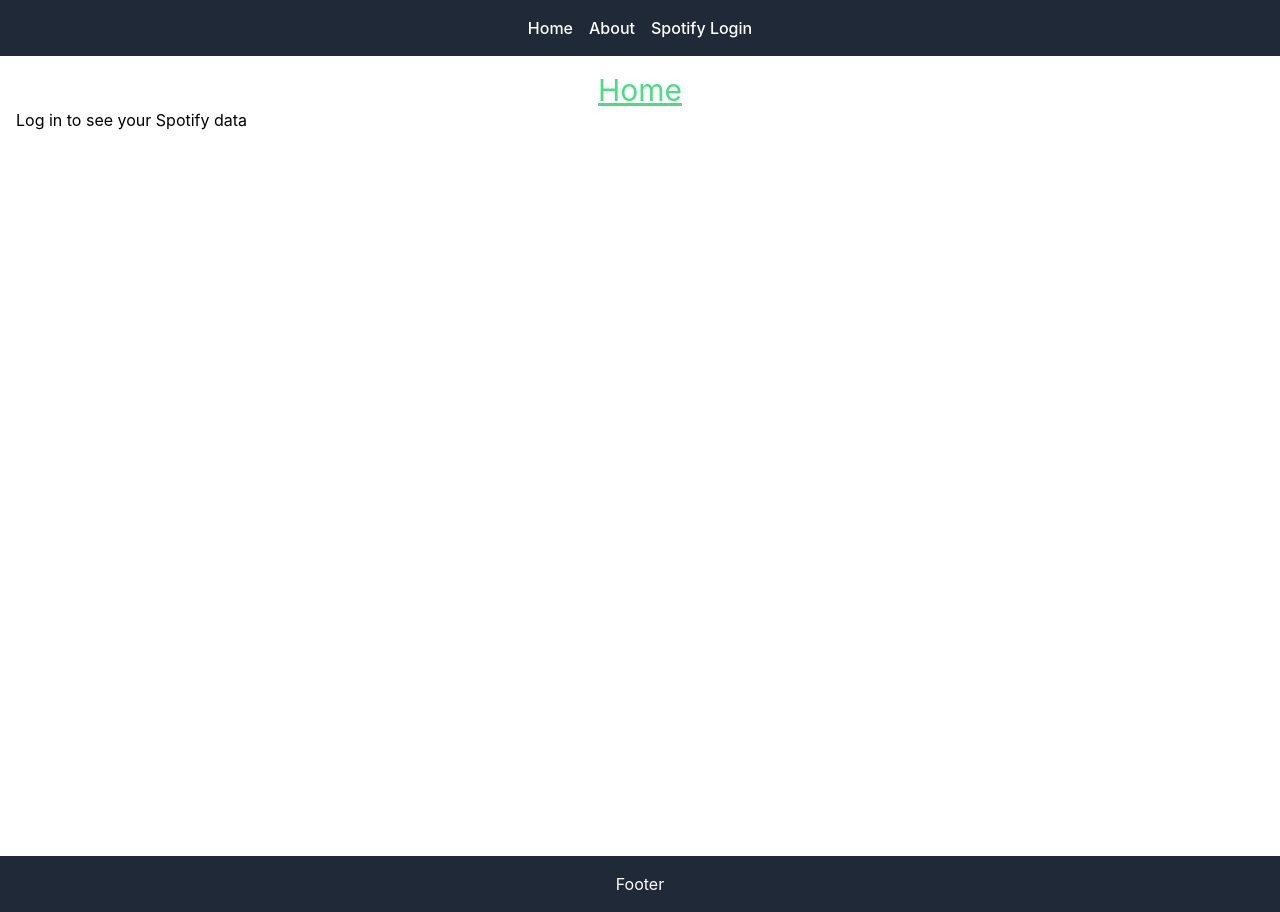
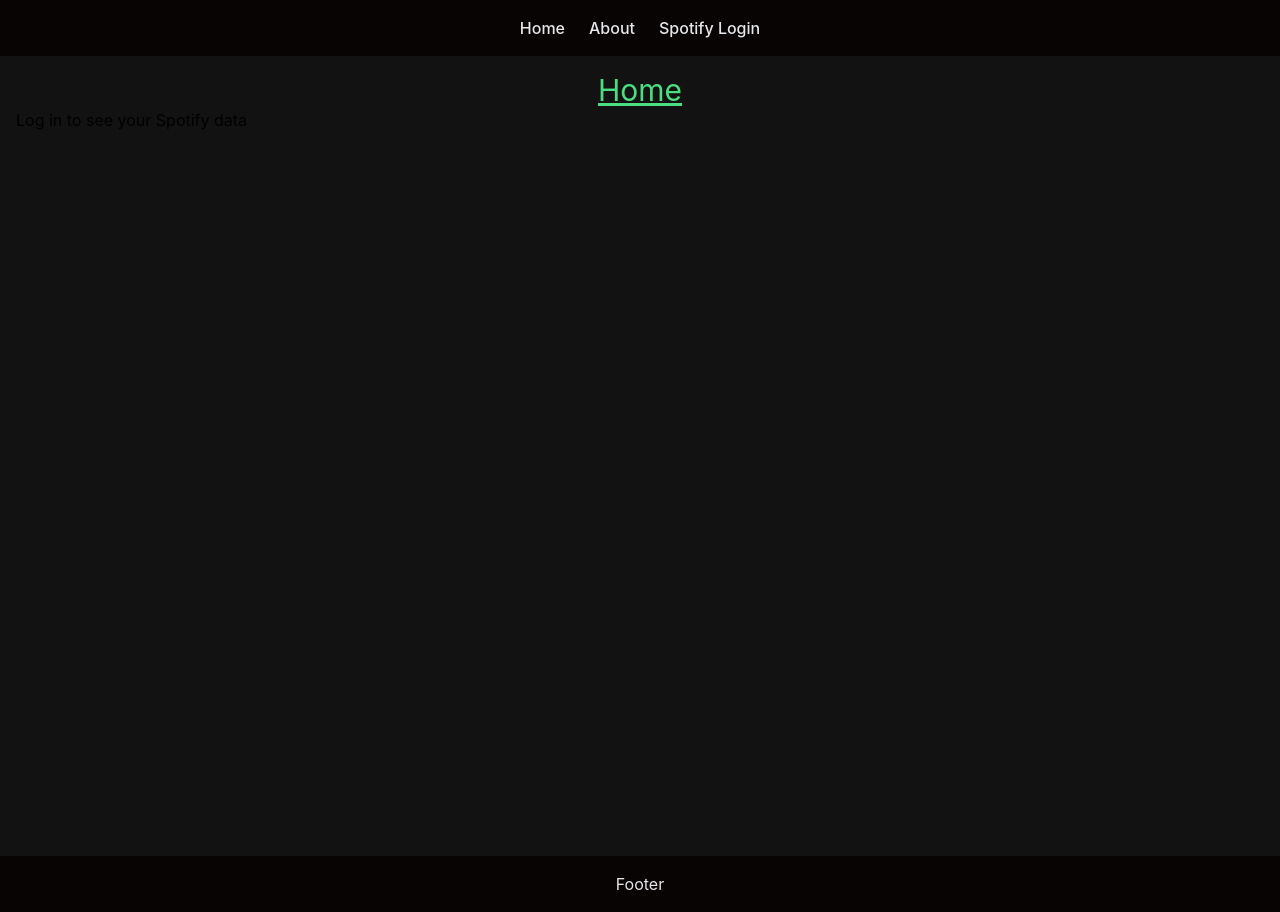
Before and after one commit to homerduc/Tests-React-Spotify-API, a React (Create React App) app: page / in a window 1280 px wide. Built offline with nearby package versions, Linux system fonts and the light colour scheme.

Commit message:
Added details, global style

```diff
--- a/src/App.tsx
+++ b/src/App.tsx
@@ -10,15 +10,15 @@ function App() {
     return (
         <Router>
             <header>
-                <nav className="bg-gray-800 p-4 font-medium flex justify-center">
-                    <ul className="flex space-x-4">
-                        <li className="text-white hover:text-gray-400">
+                <nav className="bg-[#080404] p-4 font-medium flex justify-center">
+                    <ul className="flex space-x-6 text-gray-200">
+                        <li className="hover:text-gray-400">
                             <Link to="/">Home</Link>
                         </li>
-                        <li className="text-white hover:text-gray-400">
+                        <li className="hover:text-gray-400">
                             <Link to="about">About</Link>
                         </li>
-                        <li className="text-white hover:text-gray-400">
+                        <li className="hover:text-gray-400">
                             <Link to="spotifyLogin">Spotify Login</Link>
                         </li>
                     </ul>
@@ -26,7 +26,7 @@ function App() {
             </header>
 
             <main className="flex-grow">
-                <div className="p-4 flex flex-col min-h-screen">
+                <div className="p-4 flex flex-col min-h-screen bg-[#121212]">
                     <Routes>
                         <Route path="/" element={<Home/>}/>
                         <Route path="about" element={<About/>}/>
@@ -36,7 +36,7 @@ function App() {
                 </div>
             </main>
 
-            <footer className="bg-gray-800 p-4 text-white text-center">
+            <footer className="bg-[#080404] p-4 text-gray-200 text-center">
                 <p>Footer</p>
             </footer>
         </Router>
--- a/src/pages/about/About.tsx
+++ b/src/pages/about/About.tsx
@@ -1,11 +1,12 @@
 // import './About.css'
 
 function About() {
-  return (
-      <div className="about">
-        <h2 className="text-3xl underline text-green-400 flex justify-center">About</h2>
-      </div>
-  );
+    return (
+        <div className="about">
+            <h2 className="text-3xl underline text-green-400 flex justify-center">About</h2>
+            <p className="text-2xl font-bold m-4 text-gray-200 flex justify-center">This website is really great IMO</p>
+        </div>
+    );
 }
 
 export default About;
--- a/src/pages/home/Home.tsx
+++ b/src/pages/home/Home.tsx
@@ -1,32 +1,46 @@
 //import './Home.css'
-import React, { useEffect, useState } from 'react';
+import React, {useEffect, useState} from 'react';
 
 
 function Home() {
     const [userData, setUserData] = useState<{ display_name: string } | null>(null);
+    const [loading, setLoading] = useState<boolean>(true); // To avoid flickering (flash)
     const accessToken = localStorage.getItem("spotifyAccessToken");
 
     useEffect(() => {
-        console.log(accessToken);
         if (accessToken) {
             fetch("https://api.spotify.com/v1/me", {
                 headers: {
                     Authorization: `Bearer ${accessToken}`
                 },
             })
-                .then((response) => response.json())
+                .then((response) => {
+                    if (!response.ok) {
+                        throw new Error(`HTTP error! status: ${response.status}`)
+                    }
+                    return response.json()
+                })
                 .then((data) => setUserData(data))
-                .catch((error) => console.error(error));
+                .catch((error) => console.error("Error when fetching user data", error))
+                .finally(() => setLoading(false)); // Stop loading
+        } else {
+            setLoading(false); // If no access token, stop loading
         }
     }, [accessToken]);
+
+    if (loading) {
+        return null; // We could display a loading screen here but loading is too fast to be noticeable
+    }
 
     return (
         <div>
             <h2 className="text-3xl underline text-green-400 flex justify-center">Home</h2>
             {userData ? (
+
                 <div>
-                  <h2 className="text-2xl flex justify-center">Welcome, {userData.display_name}</h2>
+                    <h2 className="text-2xl flex justify-center font-bold m-4 text-gray-200">Welcome, {userData.display_name}</h2>
                 </div>
+
             ) : (
                 <p>Log in to see your Spotify data</p>
             )}
--- a/src/pages/spotifyLogin/SpotifyLogin.tsx
+++ b/src/pages/spotifyLogin/SpotifyLogin.tsx
@@ -1,17 +1,49 @@
+import {useEffect, useState} from "react";
+
 const clientId = "20ff08bc03f0408ab60988183f660959";
 const redirectUri = "http://localhost:3000/callback";
 const scopes = ["user-read-private", "user-read-email", "user-library-read"];
 
 const SpotifyLogin = () => {
+    const [isLoggedIn, setIsLoggedIn] = useState(false);
+
+    useEffect(() => {
+        const accessToken = localStorage.getItem("spotifyAccessToken");
+        if (accessToken) {
+            setIsLoggedIn(true);
+        }
+    }, []);
+
     const handleLogin = () => {
         window.location.href = `https://accounts.spotify.com/authorize?client_id=${clientId}&response_type=token&redirect_uri=${encodeURIComponent(redirectUri)}&scope=${scopes.join("%20")}`;
     }
 
-    return (
-        <button onClick={handleLogin} className="bg-green-500 text-white p-2 rounded">
-            Login with Spotify
-        </button>
-    );
+    if (isLoggedIn) {
+        return (
+            <div>
+                <p className="text-2xl font-bold m-4 text-gray-200 flex justify-center">You are logged in</p>
+                <div className="flex justify-center">
+                    <button onClick={() => {
+                        localStorage.removeItem("spotifyAccessToken");
+                        setIsLoggedIn(false);
+                    }
+                    } className="bg-red-500 text-white p-2 rounded-full">
+                        Logout
+                    </button>
+                </div>
+            </div>
+        );
+    } else {
+        return (
+            !isLoggedIn && (
+                <button onClick={handleLogin} className="bg-green-500 text-white p-2 rounded">
+                    Login with Spotify
+                </button>
+            )
+        );
+    }
+
+
 }
 
 export default SpotifyLogin;
```
Lines whose indentation alone changed are shown as unchanged.
